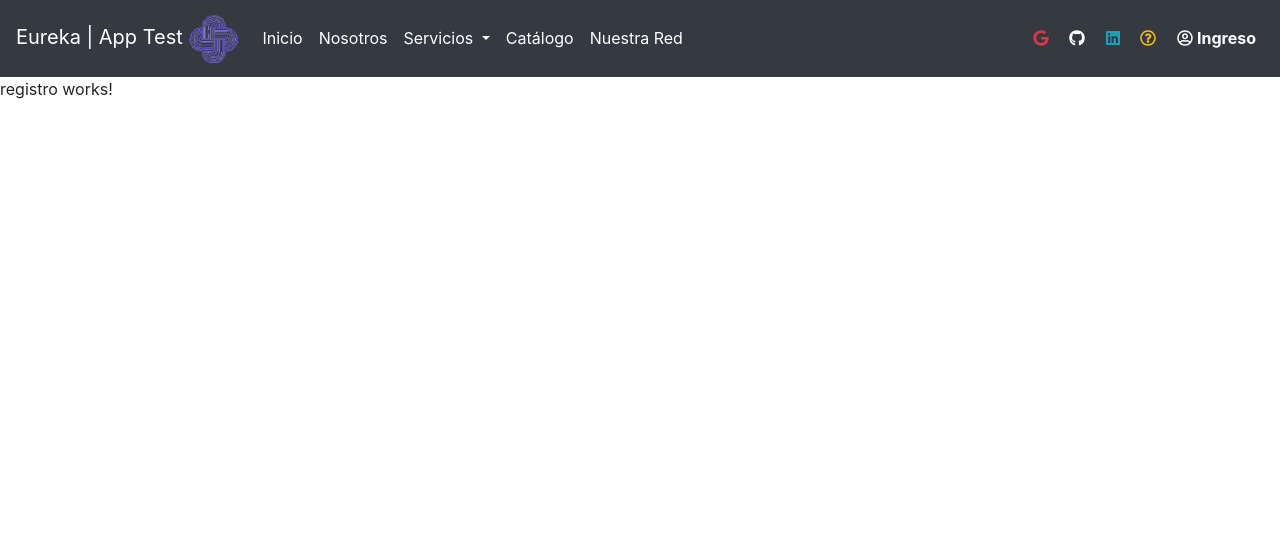
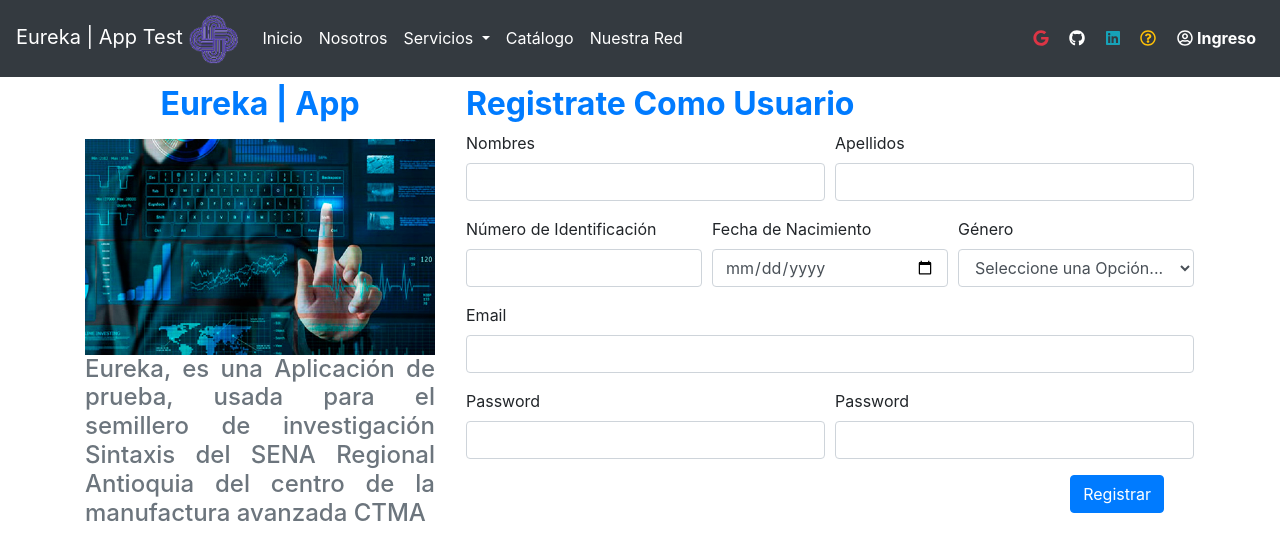
Before and after one commit to EderLara/eureka, an Angular app in the folder view/: page /registro in a window 1280 px wide. Shown: the top 560 px of the page. Built offline with nearby package versions, Linux system fonts and the light colour scheme.

Commit message:
Actualización de la vista, creación de formulario de registro

```diff
--- a/view/src/app/componentes/login/login.component.html
+++ b/view/src/app/componentes/login/login.component.html
@@ -21,6 +21,5 @@
     </div>
     <button class="btn btn-lg btn-primary btn-block" type="submit">Acceder</button>
     <a [routerLink]="['../registro']" class="btn btn-lg btn-success btn-block" type="button">Registrarse</a>
-
     <p class="mt-5 mb-3 text-muted text-center">&copy; {{ year | date: 'yyyy' }}</p>
   </form>
--- a/view/src/app/componentes/registro/registro.component.html
+++ b/view/src/app/componentes/registro/registro.component.html
@@ -1 +1,62 @@
-<p>registro works!</p>
+<section class="container">
+    <div class="row">
+        <div class="col-md-4">
+            <h2 class="text-center text-primary mt-2"><b>Eureka | App</b></h2>
+            <img src="{{ registroimg }}" alt="" class="img-fluid mt-2">
+            <h4 class="text-muted text-justify">
+                {{ description }}
+            </h4>
+        </div>
+        <div class="col-md-8 mt-2 px-3">
+            <h2 class="text-primary"><b>Registrate Como Usuario</b></h2>
+            <form>
+                <div class="form-row">
+                 <div class="form-group col-md-6">
+                        <label for="nombres">Nombres</label>
+                        <input type="text" class="form-control" id="nameuser" name="nameuser">
+                  </div>
+                  <div class="form-group col-md-6">
+                        <label for="apellidos">Apellidos</label>
+                        <input type="text" class="form-control" id="apeluser" name="apeluser">
+                  </div>
+                  <div class="form-group col-md-4">
+                       <label for="identificacion">Número de Identificación</label>
+                       <input type="text" class="form-control" id="iduser" name="iduser">
+                  </div>
+                  <div class="form-group col-md-4">
+                        <label for="birthday">Fecha de Nacimiento</label>
+                        <input type="date" class="form-control" id="fechanace" name="fechanace">
+                   </div>
+                  <div class="form-group col-md-4">
+                        <label for="inputState">Género</label>
+                        <select id="inputState" class="form-control">
+                          <option selected>Seleccione una Opción...</option>
+                          <option value="F">Femenino</option>
+                          <option value="M">Masculino</option>
+                        </select>
+                      </div>
+                  <div class="form-group col-md-12">
+                        <label for="inputEmail4">Email</label>
+                        <input type="email" class="form-control" id="inputEmail4">
+                      </div>
+                  <div class="form-group col-md-6">
+                    <label for="inputPassword4">Password</label>
+                    <input type="password" class="form-control" id="inputPassword4">
+                  </div>
+                  <div class="form-group col-md-6">
+                        <label for="inputPassword4">Password</label>
+                        <input type="password" class="form-control" id="inputPassword4">
+                  </div>
+                  <div class="form-group col-md-6" *ngIf='rol' >
+                    <label for="inputAddress">Rol de Usuario en la Organización</label>
+                    <input type="text" class="form-control" id="inputAddress" placeholder="1234 Main St">
+                  </div>
+                </div>
+                <div class="col-md-12 row justify-content-between">
+                    <span></span>
+                    <button type="submit" class="btn btn-primary mr-0">Registrar</button>
+                </div>
+              </form>
+        </div>
+    </div>
+</section>
--- a/view/src/app/componentes/registro/registro.component.ts
+++ b/view/src/app/componentes/registro/registro.component.ts
@@ -7,7 +7,14 @@ import { Component, OnInit } from '@angular/core';
 })
 export class RegistroComponent implements OnInit {
 
-  constructor() { }
+  public rol: boolean;
+  public registroimg: string;
+  public description: string;
+  constructor() {
+    this.rol = false;
+    this.registroimg = 'assets/media/img/dashboard.jpg';
+    this.description = 'Eureka, es una Aplicación de prueba, usada para el semillero de investigación Sintaxis del SENA Regional Antioquia del centro de la manufactura avanzada CTMA';
+   }
 
   ngOnInit() {
   }
```
